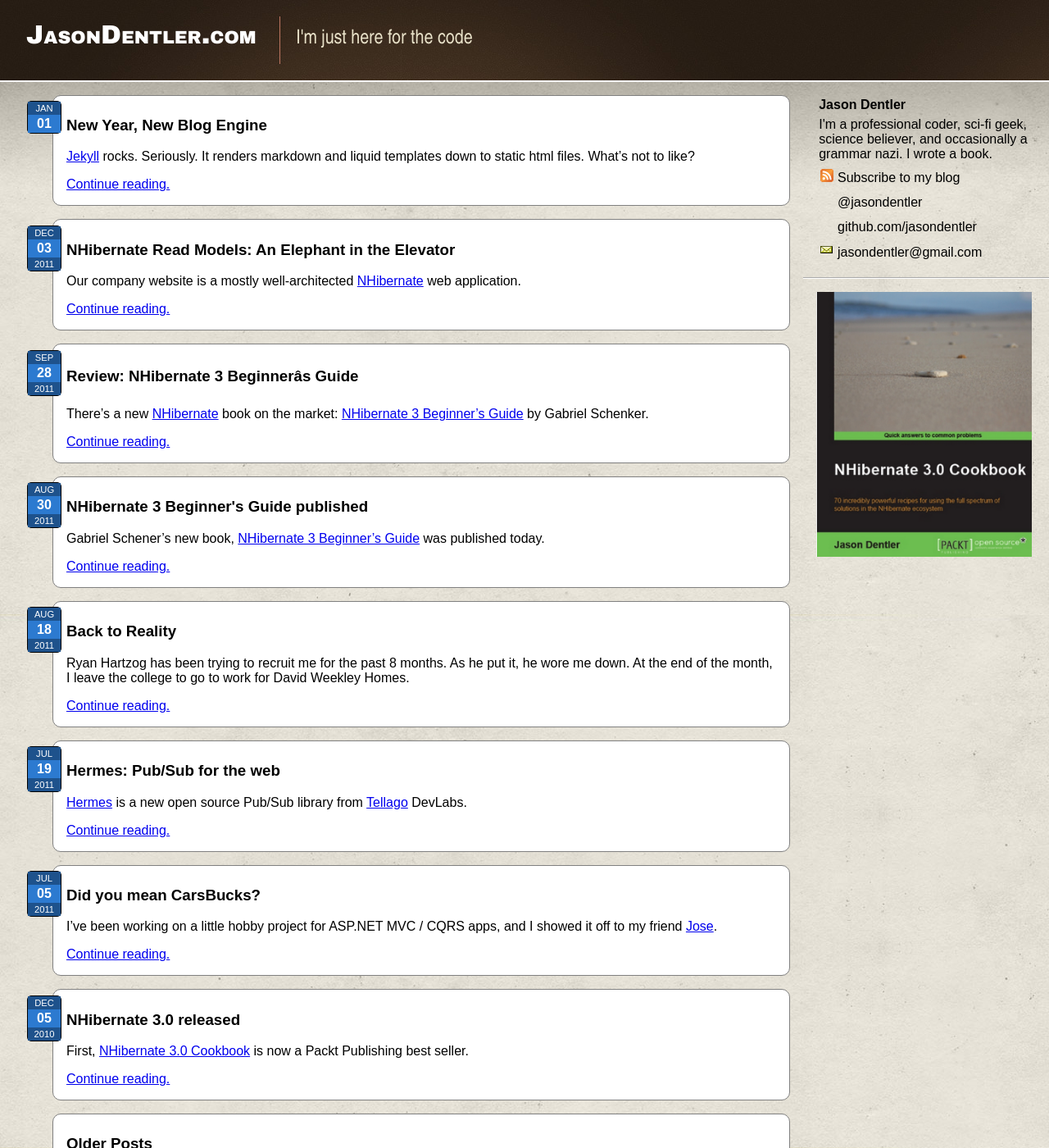
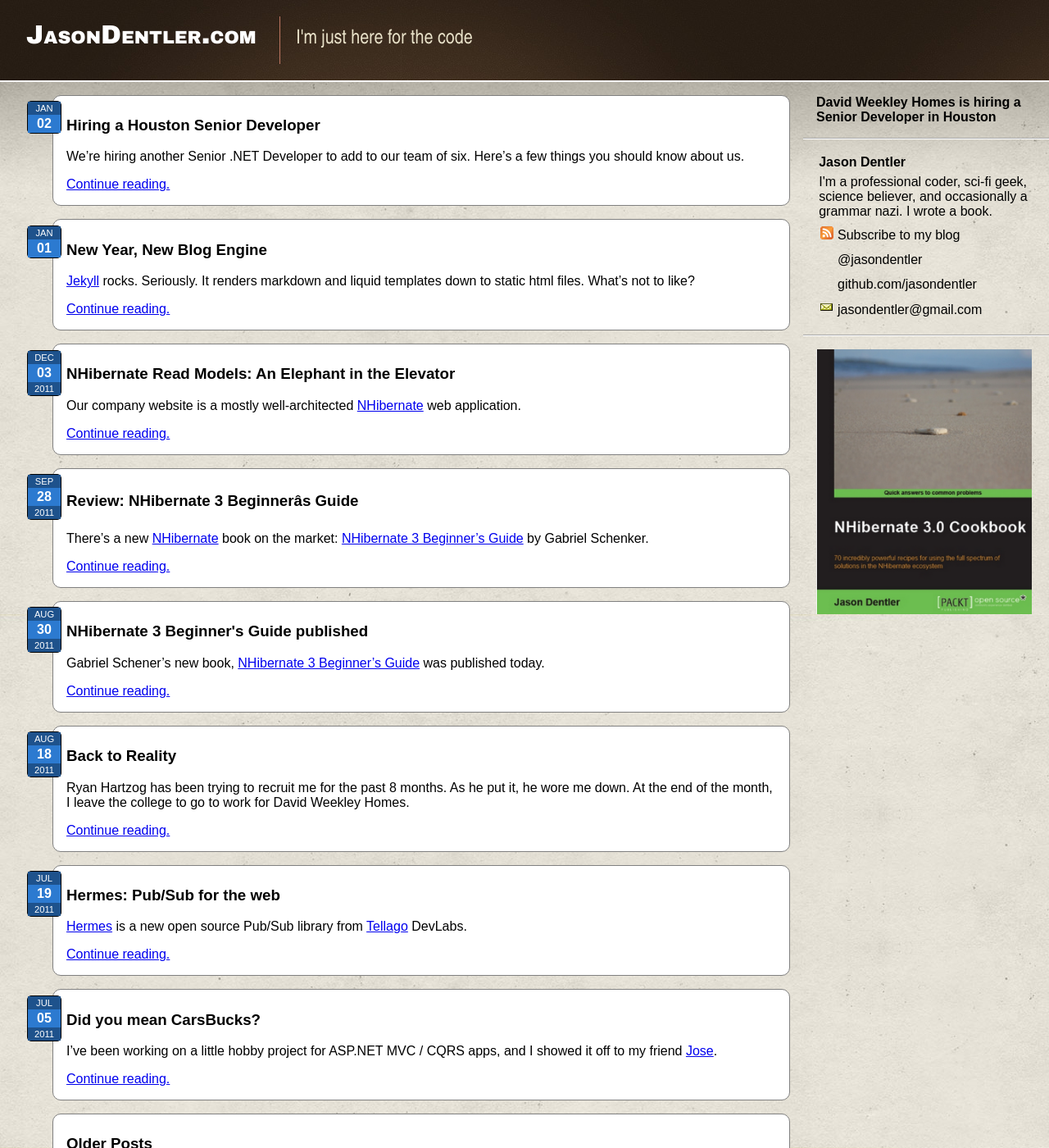
Before and after one commit to jasondentler/jasondentler.github.com, a Jekyll site: the page built from index.html, in a window 1280 px wide and 1400 px high. Shown: the whole window at 82% size. Built offline with Jekyll 4.4.1, drawn with Linux system fonts in a browser that asks for light colours.

Commit message:
Publish with rake at 2012-01-02 10:12:57 -0600

```diff
--- a/_includes/sidebar.html
+++ b/_includes/sidebar.html
@@ -1,4 +1,7 @@
 <div class="sidebar-box first-sidebar">
+	<a href="/blog/2012/01/we-re-hiring" style="font-weight: bold;">David Weekley Homes is hiring a Senior Developer in Houston</a>
+</div>
+<div class="sidebar-box">
 	<ul id="contacts">
 		<li id="name">Jason Dentler</li>
 		<li id="bio">I'm a professional coder, sci-fi geek, science believer, and occasionally a grammar nazi. I wrote a book.</li>
--- a/_includes/socialmedia_post.html
+++ b/_includes/socialmedia_post.html
@@ -6,7 +6,7 @@
 	</div>
 	<!-- facebook -->
 	<div class="share-link">
-		<div class="fb-like" data-send="true" data-width="450" data-show-faces="true"></div>
+		<div class="fb-like" data-send="true" data-width="450" data-show-faces="false"></div>
 	</div>
 	<div class="clear"></div>
 </div>
--- /dev/null
+++ b/_posts/2012-01-02-we-re-hiring.md
@@ -0,0 +1,32 @@
+---
+layout: post
+title: "Hiring a Houston Senior Developer"
+excerpt: "We're hiring another Senior .NET Developer to add to our team of six. Here's a few things you should know about us."
+---
+We're hiring another Senior .NET Developer to add to our team of six. Here's a few things you should know about us:
+
+ * _We enjoy working._
+
+	We have fun at work. We geek out a lot.
+
+ * _We enjoy learning._
+
+	We read books and blogs. We try out new ideas. We share what we learn.
+
+ * _We question "best practices."_
+
+	We use Mercurial, not TFS. We use NHibernate, not EF. We're not afraid of open source. We use what works best.
+
+Here's a few things we want to know about you:
+
+ * _Can you code?_
+
+	In addition to hammering out some C#, SQL, and a little JavaScript, you can navigate Visual Studio with ease. Not only do you understand recursion and simple set algebra, but you know when and how to use them in your code.
+
+ * _Are you a good fit?_
+
+	We want to know what makes you unique and interesting. You should fit well with the team.
+
+[David Weekley Homes](http://davidweekleyhomes.com) is located at [1111 N Post Oak Road](http://maps.google.com/maps?daddr=1111+N+Post+Oak+Rd,+Houston,+TX+77024), near 610 and I-10. Our benefits include a huge discount on a new home and profit sharing.
+
+We're also hiring two more Junior Developers this summer.
```
Also changed, not shown: images/HelpWanted.png (added).
